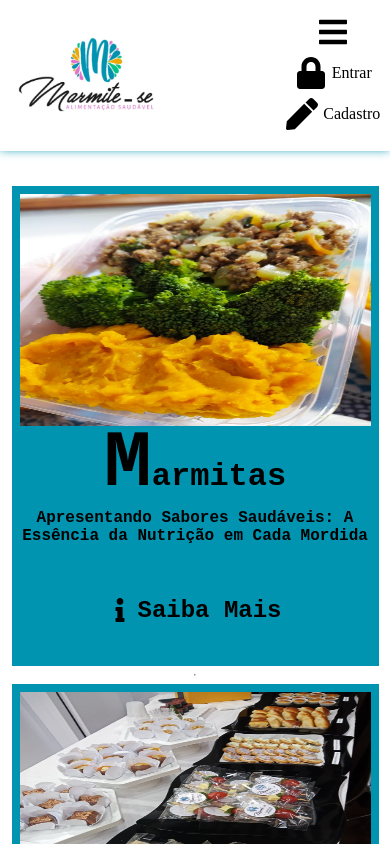
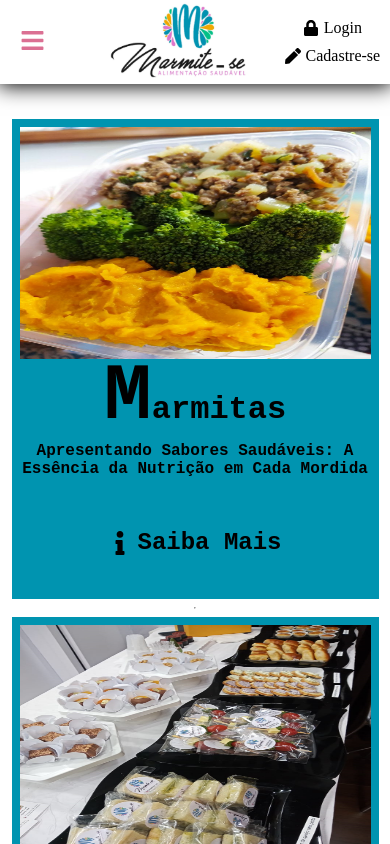
Before and after one commit to NataliaAraujo2/marmitese, a React (Create React App) app: page / in a window 390 px wide. Shown: the top 844 px of the page. Built offline with nearby package versions, Linux system fonts and the light colour scheme; no server answers.

Commit message:
responsividade da navbar

```diff
--- a/package.json
+++ b/package.json
@@ -12,6 +12,7 @@
     "react-icons": "^4.10.1",
     "react-router-dom": "^6.15.0",
     "react-scripts": "5.0.1",
+    "styled-components": "^6.0.7",
     "swiper": "^10.2.0",
     "web-vitals": "^2.1.4"
   },
--- a/src/components/MenuMobile/MenuMobile.js
+++ b/src/components/MenuMobile/MenuMobile.js
@@ -1,54 +1,96 @@
 import React from "react";
 //Icons
-import { FaRegArrowAltCircleRight, FaRegTimesCircle } from "react-icons/fa";
-//CSS
-import styles from "./MenuMobile.module.css";
+import {
+  FaHome,
+  FaInfo,
+  FaShoppingBag,
+  FaStore,
+  FaTimes,
+  FaUnlock,
+  FaUserCog,
+} from "react-icons/fa";
+//Css
+
 //components
 import Button from "../Button/Button";
+import { MdRestaurantMenu } from "react-icons/md";
+import { GrContact } from "react-icons/gr";
+import { Container, Content } from "./styles";
 import { useAuthValue } from "../context/AuthContext";
 import { useAuthentication } from "../../hooks/useAuthentication";
 
-
 const MenuMobile = ({ active }) => {
-
   const closeMenu = () => {
     active(false);
   };
   const { user } = useAuthValue();
   const { logout } = useAuthentication();
+
+  const handleClick =()=> {
+    logout ()
+    closeMenu()
+  }
+
   return (
-    <div className={styles.menumobile} menuIsVisible={active}>
-      <FaRegTimesCircle onClick={closeMenu} />
-      <nav>
-          <ul className={styles.links}>
-          <li>
-            <Button Icon={FaRegArrowAltCircleRight} way="/" action={closeMenu} Text="Início" />
-          </li>
-          <li>
-            <Button Icon={FaRegArrowAltCircleRight}  way="/menu" action={closeMenu} Text="Cardápio" />
-          </li>
-          <li>
-            <Button Icon={FaRegArrowAltCircleRight}  way="/store" action={closeMenu} Text="Loja" />
-          </li>
-          <li>
-            <Button Icon={FaRegArrowAltCircleRight}  way="/about" action={closeMenu} Text="Sobre" />
-          </li>
-          {user && (
-            <>
-              <li>
-              <Button Icon={FaRegArrowAltCircleRight} way="/about" action={closeMenu} Text="Sobre" />
-              </li>
-              <li>
-              <Button Icon={FaRegArrowAltCircleRight} way="/about" action={closeMenu} Text="Sobre" />
-              </li>
-            </>
-          )}
-          <li>
-            <Button way="/contact" action={closeMenu}  Text="Contato" />
-          </li>
-        </ul>
-      </nav>
-    </div>
+    <Container menumobile={active}>
+      <FaTimes onClick={closeMenu} />
+      {user && (
+        <Content>
+          <Button Icon={FaHome} way="/" Text="Início" action={closeMenu} />
+          <Button
+            Icon={MdRestaurantMenu}
+            way="/menu"
+            Text="Cardápio"
+            action={closeMenu}
+          />
+          <Button Icon={FaStore} way="/store" Text="Loja" action={closeMenu} />
+          <Button Icon={FaInfo} way="/about" Text="Sobre" action={closeMenu} />
+          <Button
+            Icon={FaShoppingBag}
+            way="/my-orders"
+            Text="Meus Pedidos"
+            action={closeMenu}
+          />
+          <Button
+            Icon={FaUserCog}
+            way="/my-data"
+            Text="Meus Dados"
+            action={closeMenu}
+          />
+          <Button
+            Icon={GrContact}
+            way="/contact"
+            Text="Contato"
+            action={closeMenu}
+          />
+          <Button
+            action={handleClick}
+            way="/"
+            Icon={FaUnlock}
+            Text="Logout"
+          ></Button>
+        </Content>
+      )}
+      {!user && (
+        <Content>
+          <Button Icon={FaHome} way="/" Text="Início" action={closeMenu} />
+          <Button
+            Icon={MdRestaurantMenu}
+            way="/menu"
+            Text="Cardápio"
+            action={closeMenu}
+          />
+          <Button Icon={FaStore} way="/store" Text="Loja" action={closeMenu} />
+          <Button Icon={FaInfo} way="/about" Text="Sobre" action={closeMenu} />
+          <Button
+            Icon={GrContact}
+            way="/contact"
+            Text="Contato"
+            action={closeMenu}
+          />
+        </Content>
+      )}
+    </Container>
   );
 };
 
--- a/src/components/MenuMobile/MenuMobile.module.css
+++ /dev/null
@@ -1,30 +0,0 @@
-.menumobile {
-  position: absolute;
-  width: 100%;
-  height: 100%;
-  top: 0;
-  left: 0;
-  right: 0;
-  bottom: 0;
-  z-index: 5;
-  display: flex;
-  align-items: center;
-  justify-content: center;
-  background-color: var(--blue);
-  background: linear-gradient(34deg, var(--blue) 0%, var(--green) 95%);
-
-}
-
-.menumobile svg {
-  position: absolute;
-  top: 1em;
-  right: 1em;
-  font-size: 2em;
-}
-
-.menumobile .links {
-  font-size: 2em;
-  list-style: none;
-  align-items: center;
-  align-self: center;
-}
--- /dev/null
+++ b/src/components/MenuMobile/styles.js
@@ -0,0 +1,39 @@
+import styled from 'styled-components';
+
+export const Container = styled.div`
+  background-color: palevioletred;
+  position: fixed;
+  height: fit-content;
+  top: 0px;
+  left: 0px;
+  width:fit-content;
+  left: ${props => props.menumobile ? '0' : '-100%'};
+  animation: showMenuMobile .4s;
+  > svg {
+
+    color: white;
+    width: 30px;
+    height: 30px;
+    margin-top: 10px;
+    margin-left: 250px;
+    cursor: pointer;
+
+  }
+
+
+  @keyframes showMenuMobile {
+    from {
+      opacity: 0;
+      width: 0;
+    }
+    to {
+      opacity: 1;
+      width: 300px;
+    }
+  }
+`;
+
+export const Content = styled.div`
+
+  font-size: 2em;
+`;
--- a/src/components/Navbar/Navbar.js
+++ b/src/components/Navbar/Navbar.js
@@ -27,28 +27,26 @@ import { useAuthentication } from "../../hooks/useAuthentication";
 import { useAuthValue } from "../context/AuthContext";
 
 const Navbar = () => {
-  const [menuIsVisible, setMenuIsVisible] = useState(false);
-  const showMenuMobile = () => setMenuIsVisible(!menuIsVisible);
+  const [menuMobile, setMenuMobile] = useState(false);
+  const showMenuMobile = () => setMenuMobile(!menuMobile);
 
   const { user } = useAuthValue();
   const { logout } = useAuthentication();
 
   return (
+    <div className={styles.navbar}>
+      {user && (
         <>
+          <div className={styles.mobile}>
+            <FaBars className={styles.faBars} onClick={showMenuMobile} />
+            {menuMobile && <MenuMobile active={setMenuMobile} />}
+          </div>
+          <div className={styles.brand}>
+            <img src={logo} alt="logo" className={styles.brand} />
+          </div>
 
-      <nav className={styles.navbar}>
-        <NavLink
-          to="/"
-          className={({ isActive }) => (isActive ? styles.active : "")}
-        >
-          <img
-            className={styles.brand}
-            src={logo}
-            alt="logo Marmite-se Alimentação Saudável"
-          />
-        </NavLink>
-
-        <ul className={styles.links}>
+          <div className={styles.links}>
+            <ul>
               <li>
                 <Button Icon={FaHome} way="/" Text="Início" />
               </li>
@@ -61,53 +59,76 @@ const Navbar = () => {
               <li>
                 <Button Icon={FaInfo} way="/about" Text="Sobre" />
               </li>
-          {user && (
-            <>
-              <li>
-                <Button Icon={FaShoppingBag} way="/my-orders" Text="Meus Pedidos" />
-              </li>
-              <li>
-                <Button Icon={FaUserCog} way="/my-data" Text="Meus Dados" />
-              </li>
-            </>
-          )}
+
               <li>
                 <Button Icon={GrContact} way="/contact" Text="Contato" />
               </li>
             </ul>
-        {!user && (
-          <ul className={styles.user}>
+          </div>
+          <div className={styles.links}>
+            <div className={styles.link_list}>
               <li>
-              <Button Icon={FaLock} way="/login" Text="Entrar" />
+                <Button Icon={FaUserCog} way="/my-data" Text="Meus Dados" />
               </li>
               <li>
-              <Button Icon={FaPen} way="/register" Text="Cadastro" />
-            </li>
-          </ul>
-        )}
-        {user && (
-          <ul className={styles.user}>
-            <li>
-              <Button Icon={FaUnlock} action={logout} Text="Sair" />
-            </li>
-          </ul>
-        )}
-        <div className={styles.mobile}>
-          <ul className={styles.mobile_user}>
-            <li>
-              <FaBars onClick={showMenuMobile} />
-              {menuIsVisible && <MenuMobile active={setMenuIsVisible} />}
-            </li>
-            <li className={styles.mobile_user_text}>
-              <Button Icon={FaLock} way="/login" Text="Entrar" />
+                <Button
+                  Icon={FaShoppingBag}
+                  way="/my-orders"
+                  Text="Meus Pedidos"
+                />
               </li>
               <li>
-              <Button Icon={FaPen} way="/register" Text="Cadastro" />
+                <Button
+                  action={logout}
+                  way="/"
+                  Icon={FaUnlock}
+                  Text="Logout"
+                  className={styles.siderbaritem}
+                ></Button>
+              </li>
+            </div>
+          </div>
+        </>
+      )}
+
+      {!user && (
+        <>
+          <div className={styles.mobile}>
+            <FaBars className={styles.faBars} onClick={showMenuMobile} />
+            {menuMobile && <MenuMobile active={setMenuMobile} />}
+          </div>
+          <div>
+            <img src={logo} alt="logo" className={styles.brand} />
+          </div>
+
+          <div className={styles.links}>
+            <ul>
+              <li>
+                <Button Icon={FaHome} way="/" Text="Início" />
+              </li>
+              <li>
+                <Button Icon={MdRestaurantMenu} way="/menu" Text="Cardápio" />
+              </li>
+              <li>
+                <Button Icon={FaStore} way="/store" Text="Loja" />
+              </li>
+              <li>
+                <Button Icon={FaInfo} way="/about" Text="Sobre" />
               </li>
             </ul>
           </div>
-      </nav>
+
+          <div className={styles.link_list}>
+            <li>
+              <Button way="/login" Icon={FaLock} Text="Login"></Button>
+            </li>
+            <li>
+              <Button way="/register" Icon={FaPen} Text="Cadastre-se"></Button>
+            </li>
+          </div>
         </>
+      )}
+    </div>
   );
 };
 
--- a/src/components/Navbar/Navbar.module.css
+++ b/src/components/Navbar/Navbar.module.css
@@ -1,8 +1,25 @@
 .navbar {
+  max-height: 90vh;
+  min-width: 90vw;
   display: flex;
-  box-shadow: var(--blue) 0px -2px 10px 0px;
+  box-shadow: 0 0 20px 2px;
+  align-items: center;
   justify-content: space-between;
-  align-items: center;
+}
+
+.faBars {
+  color: palevioletred;
+  width: 100px;
+  height: 100px;
+  cursor: pointer;
+  padding: 20px;
+}
+
+.faBars_inactive {
+  color: gray;
+  width: 100px;
+  height: 100px;
+  cursor: pointer;
 }
 
 .brand {
@@ -11,58 +28,68 @@
   align-self: center;
 }
 
-.links {
+.link_list {
   display: flex;
   list-style: none;
+  flex-direction: row;
+  align-items: center;
+  display: initial;
+}
+
+.links {
+ display: initial;
+}
+
+.links ul {
+  list-style: none;
+  display: flex;
+  flex-direction: row;
   align-items: flex-end;
   align-self: flex-end;
-}
-
-.links li {
-  margin-right: 1em;
-}
-
-.user {
-  display: flex;
-  flex-direction: column;
-  list-style: none;
-}
-
-.user li {
-  margin-right: 1em;
+  font-size: 1.5em;
 }
 
 .mobile {
   display: none;
 }
 
-@media (max-width: 965px) {
+
+
+@media screen and (max-width: 965px) {
+  .faBars {
+    color: palevioletred;
+    width: 25px;
+    height: 25px;
+    cursor: pointer;
+    padding: 20px;
+  }
+
+  .faBars_inactive {
+    color: gray;
+    width: 25px;
+    height: 25px;
+    cursor: pointer;
+    margin-left: 1em;
+  }
+
   .mobile {
     display: initial;
   }
+
   .brand {
     width: auto;
     height: 5em;
     margin-left: 1em;
   }
 
-  .mobile svg {
-    font-size: 2em;
-  }
+  .links {
+    display:none;
+   }
 
-  .mobile_user {
+  .link_list {
     display: flex;
+    list-style: none;
     flex-direction: column;
-    justify-content: stretch;
     align-items: center;
-    list-style: none;
-  }
-
-  .links {
-    display: none;
-  }
-
-  .user {
-    display: none;
   }
 }
```
Also changed, not shown: 1 other file (tests, documents, lock files or other folders). Lines whose indentation alone changed are shown as unchanged.
